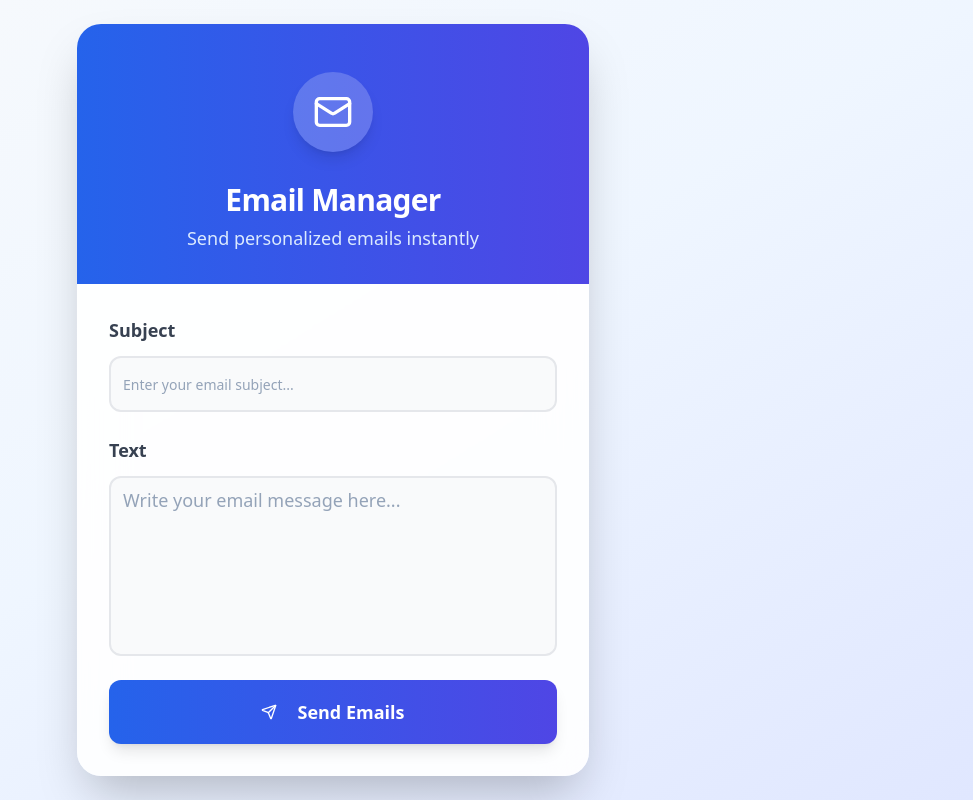
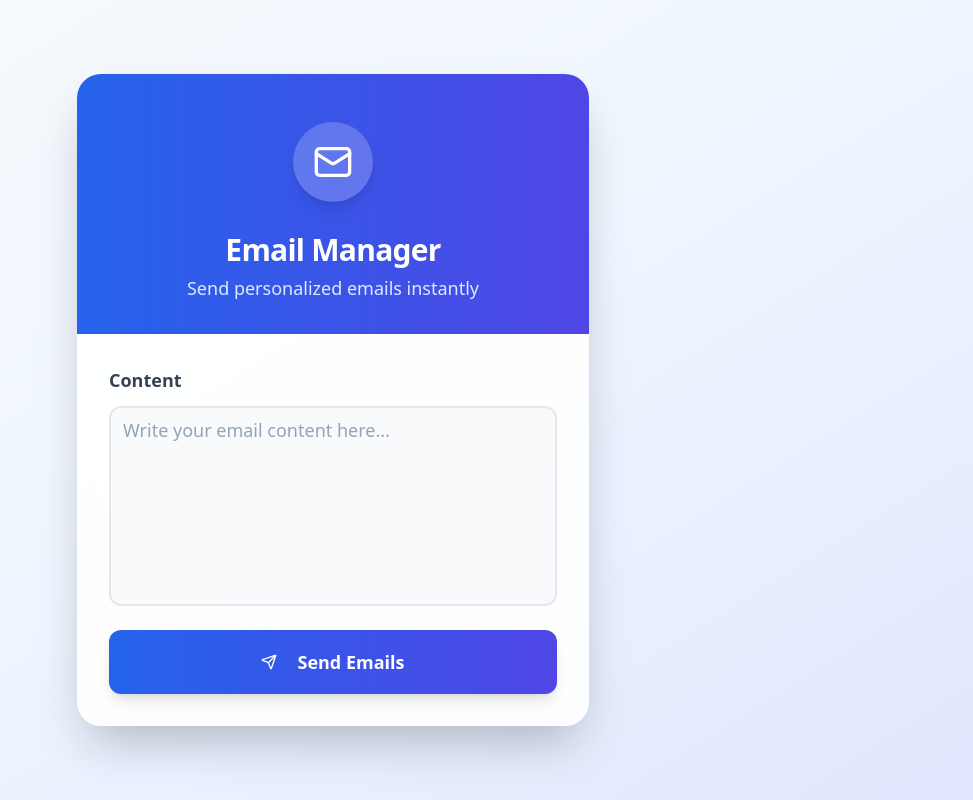
Before and after one commit to arjunsasoft-stack/n8n-mail-manager-40, a React (Vite) app: page / in a window 1280 px wide. Shown: the whole page, without its empty margins (307-1280 px from the left). Built offline with nearby package versions, Linux system fonts and the light colour scheme.

Commit message:
Merge subject and message fields
Combine the subject and message input fields into a single input field for a more streamlined user experience.

```diff
--- a/src/components/EmailWorkflowForm.tsx
+++ b/src/components/EmailWorkflowForm.tsx
@@ -9,15 +9,14 @@ import { Mail, Send, Workflow, CheckCircle, AlertCircle } from "lucide-react";
 
 const EmailWorkflowForm = () => {
   const webhookUrl = "http://localhost:5678/webhook/Email";
-  const [subject, setSubject] = useState("");
-  const [message, setMessage] = useState("");
+  const [content, setContent] = useState("");
   const [isLoading, setIsLoading] = useState(false);
 
   const handleSubmit = async (e: React.FormEvent) => {
     e.preventDefault();
 
-    if (!subject.trim() || !message.trim()) {
-      toast.error("Please fill in both subject and message fields", {
+    if (!content.trim()) {
+      toast.error("Please fill in the content field", {
         icon: <AlertCircle className="h-4 w-4" />,
       });
       return;
@@ -33,8 +32,8 @@ const EmailWorkflowForm = () => {
         },
         mode: "no-cors",
         body: JSON.stringify({
-          subject: subject.trim(),
-          message: message.trim(),
+          subject: content.trim(),
+          message: content.trim(),
         }),
       });
 
@@ -44,8 +43,7 @@ const EmailWorkflowForm = () => {
         description: "Request sent to n8n. Check your workflow history to confirm.",
         icon: <CheckCircle className="h-4 w-4" />,
       });
-      setSubject("");
-      setMessage("");
+      setContent("");
     } catch (error) {
       console.error("Error triggering workflow:", error);
       toast.error("Failed to trigger workflow", {
@@ -76,30 +74,15 @@ const EmailWorkflowForm = () => {
           <CardContent className="p-8">
             <form onSubmit={handleSubmit} className="space-y-6">
               <div className="space-y-3">
-                <Label htmlFor="subject" className="text-lg font-semibold text-gray-700">
-                  Subject
-                </Label>
-                <Input
-                  id="subject"
-                  type="text"
-                  placeholder="Enter your email subject..."
-                  value={subject}
-                  onChange={(e) => setSubject(e.target.value)}
-                  className="h-14 text-lg border-2 border-gray-200 rounded-xl focus:border-blue-500 focus:ring-0 transition-all duration-200 bg-gray-50 focus:bg-white"
-                  disabled={isLoading}
-                />
-              </div>
-
-              <div className="space-y-3">
-                <Label htmlFor="message" className="text-lg font-semibold text-gray-700">
-                  Text
+                <Label htmlFor="content" className="text-lg font-semibold text-gray-700">
+                  Content
                 </Label>
                 <Textarea
-                  id="message"
-                  placeholder="Write your email message here..."
-                  value={message}
-                  onChange={(e) => setMessage(e.target.value)}
-                  className="min-h-[180px] text-lg border-2 border-gray-200 rounded-xl focus:border-blue-500 focus:ring-0 transition-all duration-200 bg-gray-50 focus:bg-white resize-none"
+                  id="content"
+                  placeholder="Write your email content here..."
+                  value={content}
+                  onChange={(e) => setContent(e.target.value)}
+                  className="min-h-[200px] text-lg border-2 border-gray-200 rounded-xl focus:border-blue-500 focus:ring-0 transition-all duration-200 bg-gray-50 focus:bg-white resize-none"
                   disabled={isLoading}
                 />
               </div>
```
